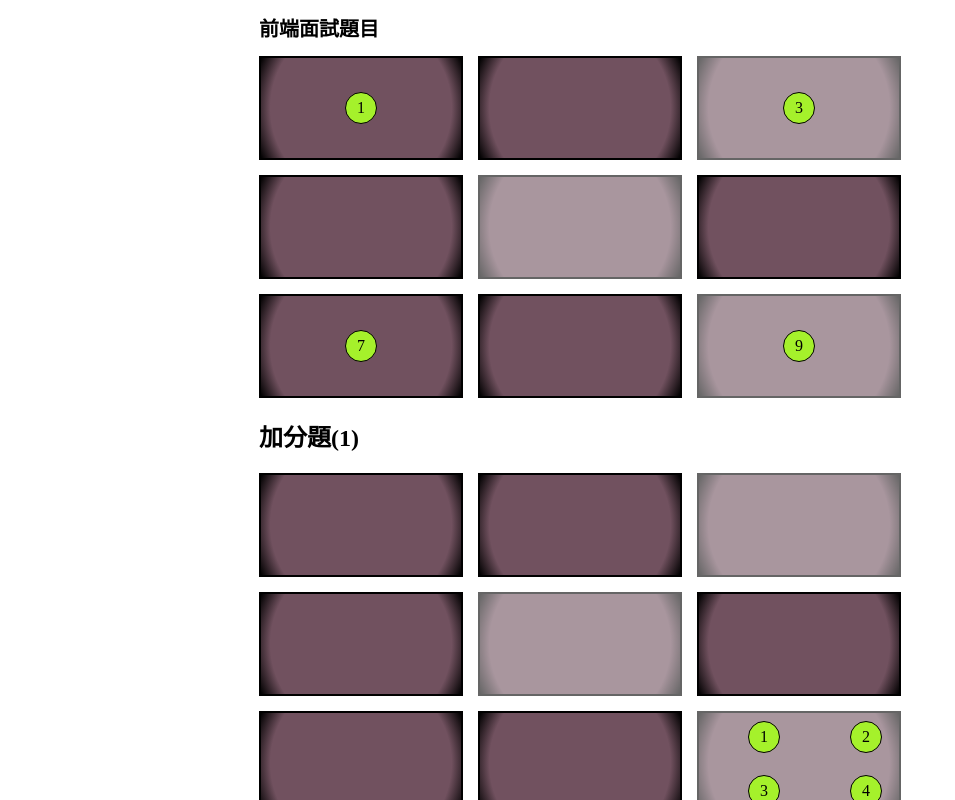
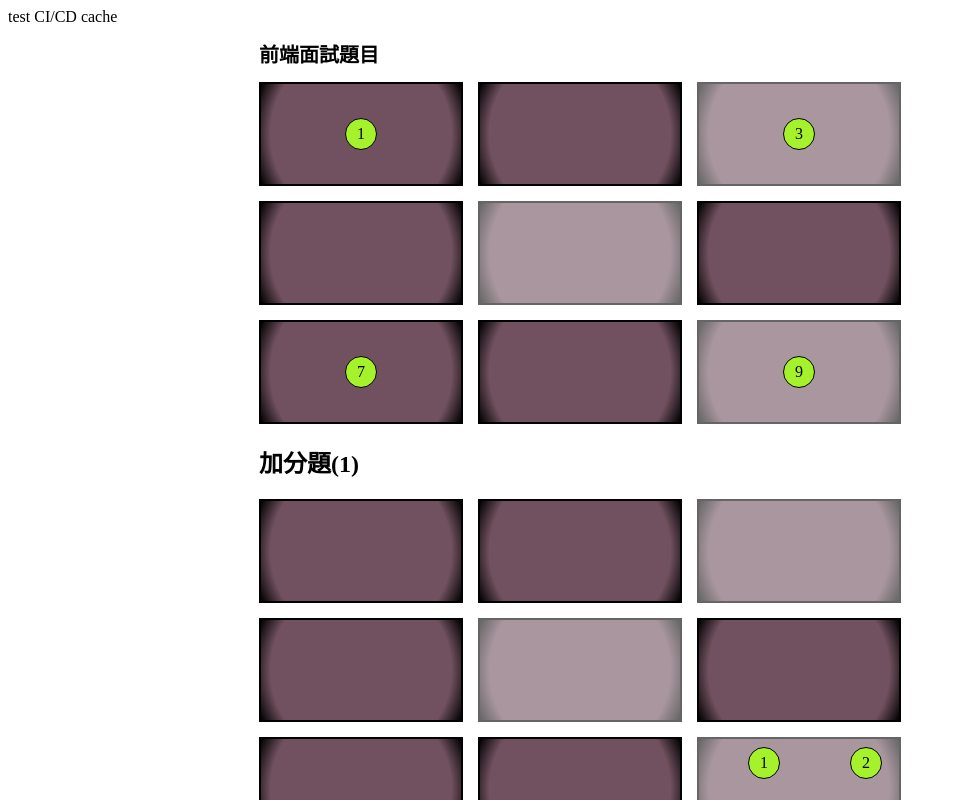
Before and after one commit to mengshulu/Frontend, a Vue app: page / in a window 1280 px wide. Shown: the top 800 px of the page, without its empty margins (0-955 px from the left). Built offline with nearby package versions, Linux system fonts and the light colour scheme.

Commit message:
test CI/CD cache

```diff
--- a/src/App.vue
+++ b/src/App.vue
@@ -4,6 +4,7 @@ import { RouterLink, RouterView } from 'vue-router'
 
 <template>
   <header>
+    test CI/CD cache
   </header>
 
   <RouterView />
```
